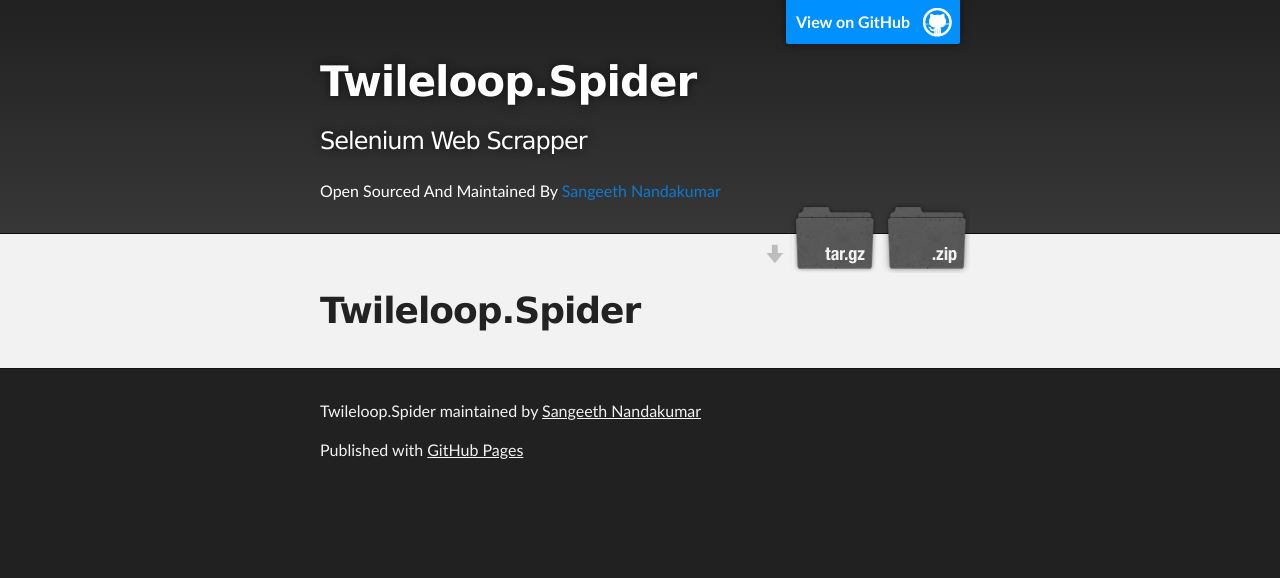
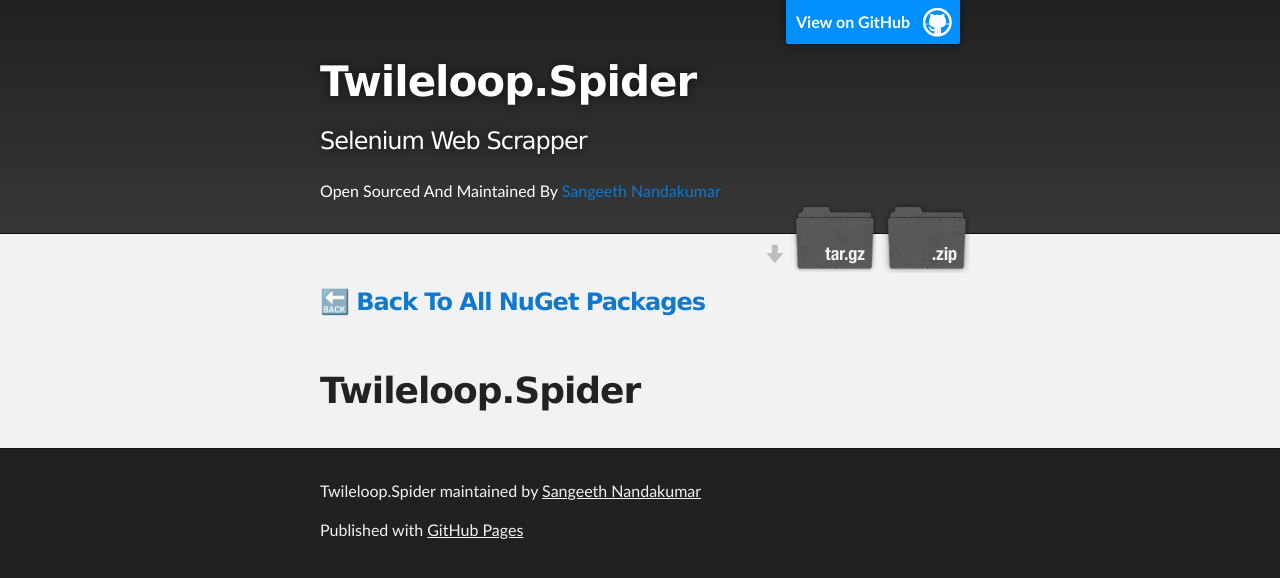
Before and after one commit to sangeethnandakumar/Twileloop.Spider, a Jekyll site: the page built from doc/index.md, in a window 1280 px wide. Shown: the top 578 px of the page. Built offline with Jekyll 4.4.1, drawn with Linux system fonts in a browser that asks for light colours; our own code applies the rules of GitHub Pages for plain Markdown files.

Commit message:
Update default.html

```diff
--- a/doc/_layouts/default.html
+++ b/doc/_layouts/default.html
@@ -48,6 +48,8 @@
     <!-- MAIN CONTENT -->
     <div id="main_content_wrap" class="outer">
       <section id="main_content" class="inner">
+        <h3><a href="https://sangeethnandakumar.github.io">🔙 Back To All NuGet Packages</a></h3>
+        <br/>
         {{ content }}
       </section>
     </div>
```
